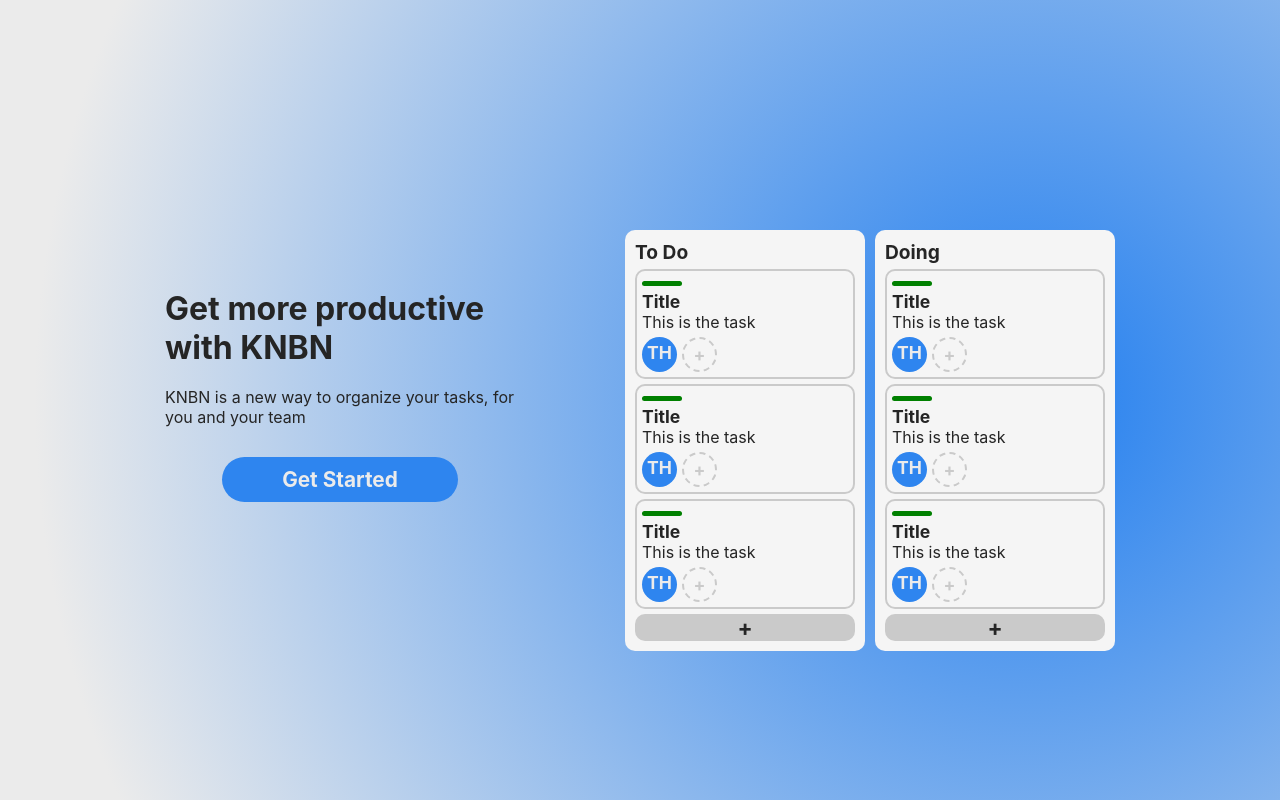
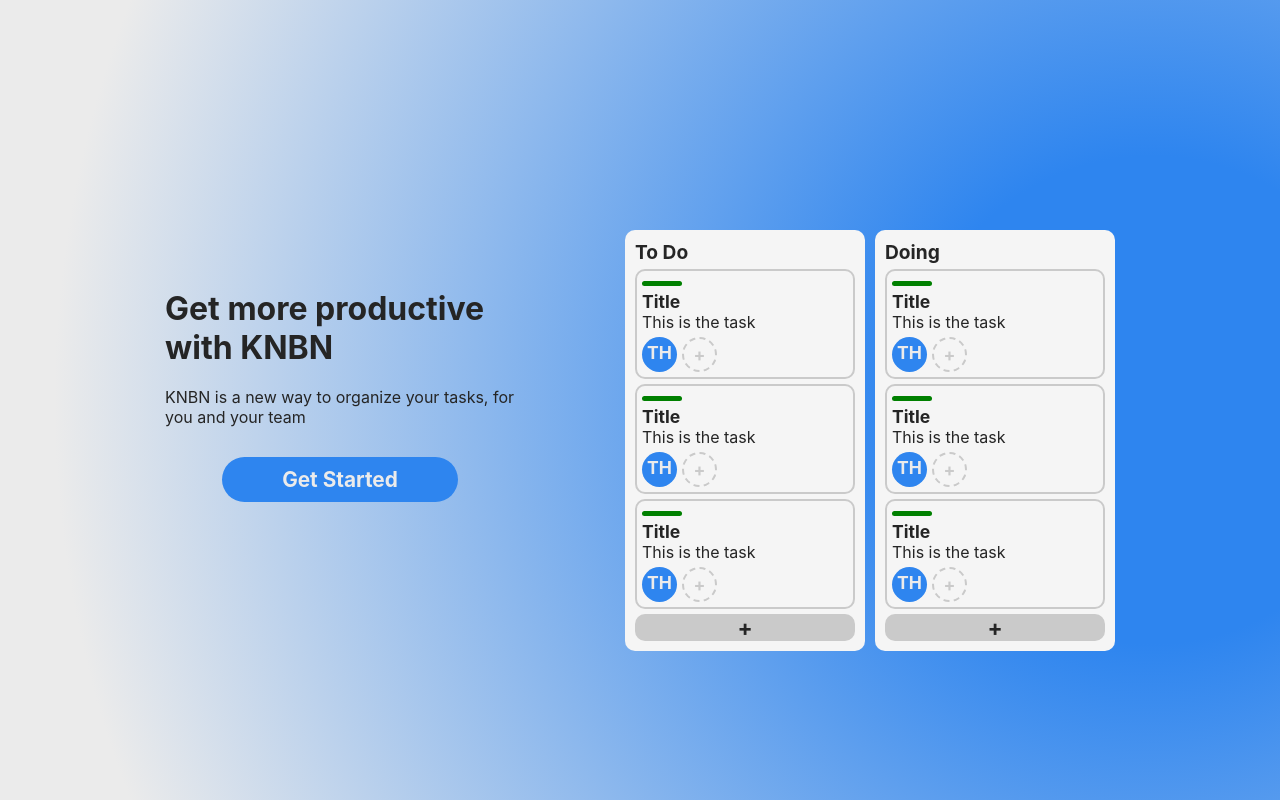
Before and after one commit to torbastian/KNBN-WEB, a React (Create React App) app: page / in a window 1280 px wide. Built offline with nearby package versions, Linux system fonts and the light colour scheme.

Commit message:
Bigger Gradient

```diff
--- a/src/common/Home.css
+++ b/src/common/Home.css
@@ -5,7 +5,7 @@
 
 .home {
     background: var(--main-contrast-color);
-    background: radial-gradient(circle at 80%, var(--main-contrast-color) 5%, var(--background-color) 90%);
+    background: radial-gradient(circle at 90%, var(--main-contrast-color) 20%, var(--background-color) 90%);
     height: 100%;
     min-height: 100vh;
     display: flex;
```
